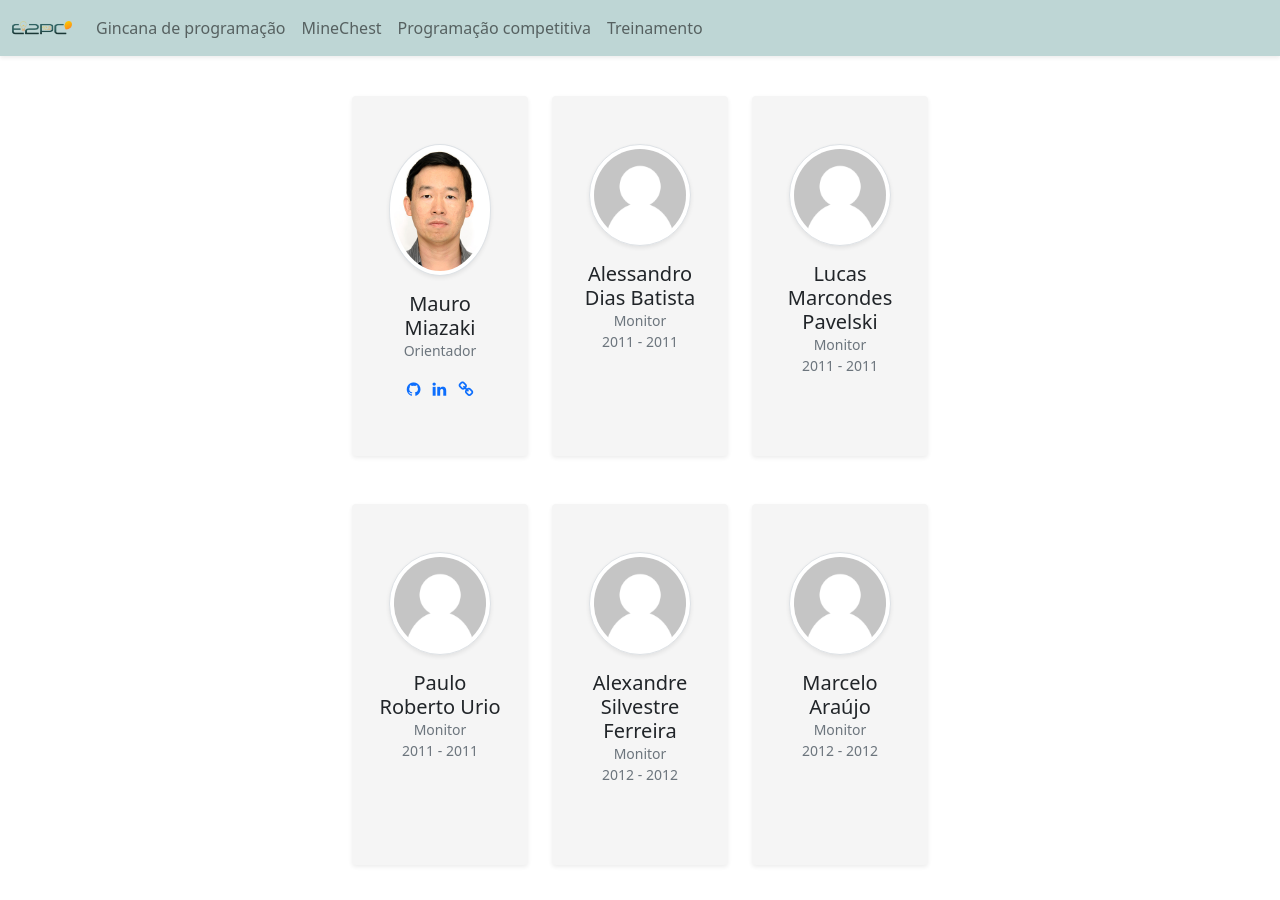
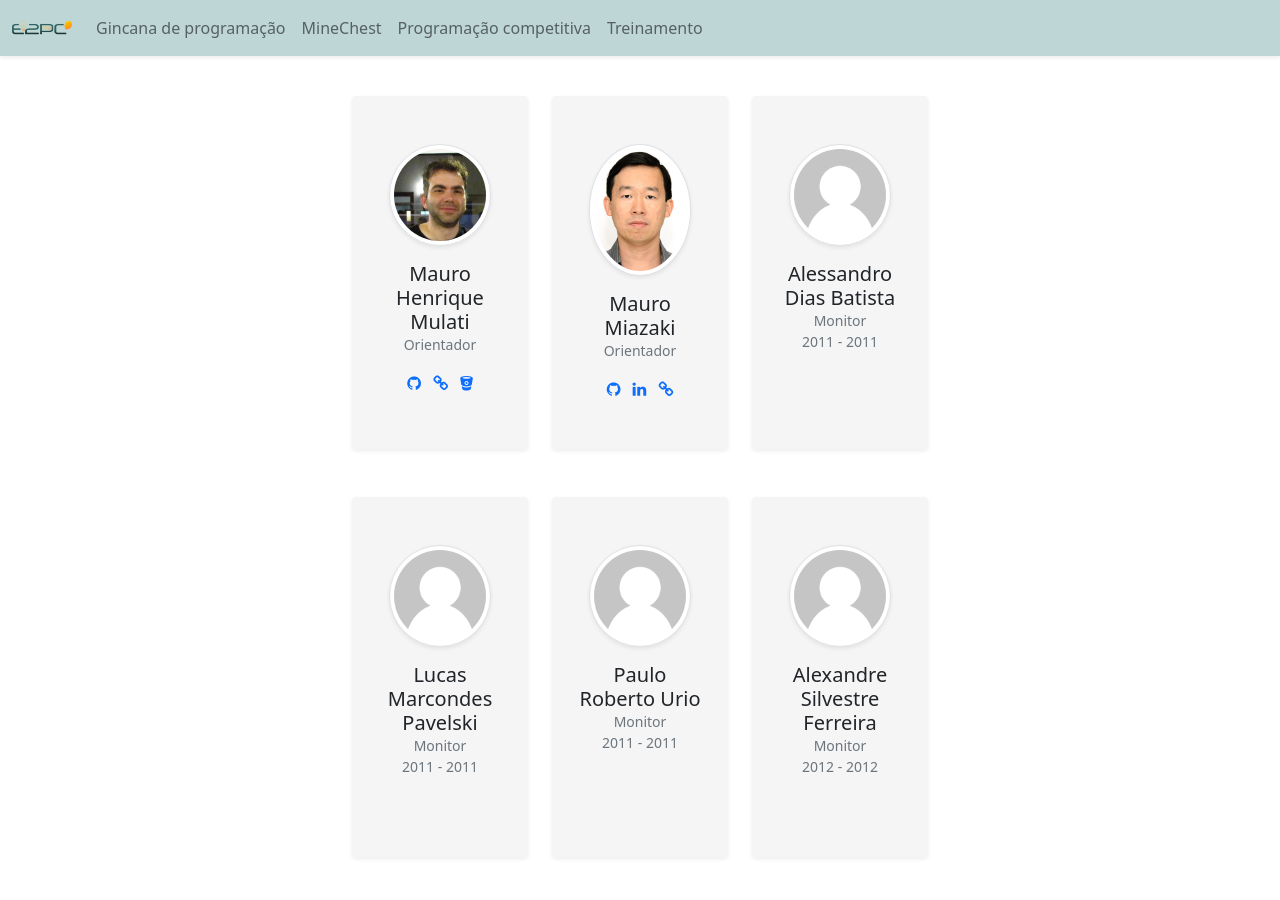
Before and after one commit to E2PC/ProjectPage, a Jekyll site: the page built from info/equipe.md, in a window 1280 px wide and 900 px high, scrolled down 664 px. Built offline with Jekyll 4.4.1, drawn with Linux system fonts in a browser that asks for light colours; nearby versions of some CDN libraries.

Commit message:
add Mauro Mulati's card with bitbucket field

```diff
--- a/info/equipe.md
+++ b/info/equipe.md
@@ -41,6 +41,11 @@ type: info
                                 <a href="{{ pessoa.link }}" target="_blank"><i class="fa fa-link"></i></a>
                             </li>
                         {% endif %}
+                        {% if pessoa.bitbucket %}
+                            <li class="list-inline-item">
+                                <a href="{{ pessoa.bitbucket }}" target="_blank"><i class="fa  fa-bitbucket"></i></a>
+                            </li>
+                        {% endif %}
                     </ul>
                 </div>
             </div>
```
Also changed, not shown: _equipe/Mauro_Mulati.md (added, +9 -0 lines), assets/profile_images/mauro_mulati.jpg (added).
